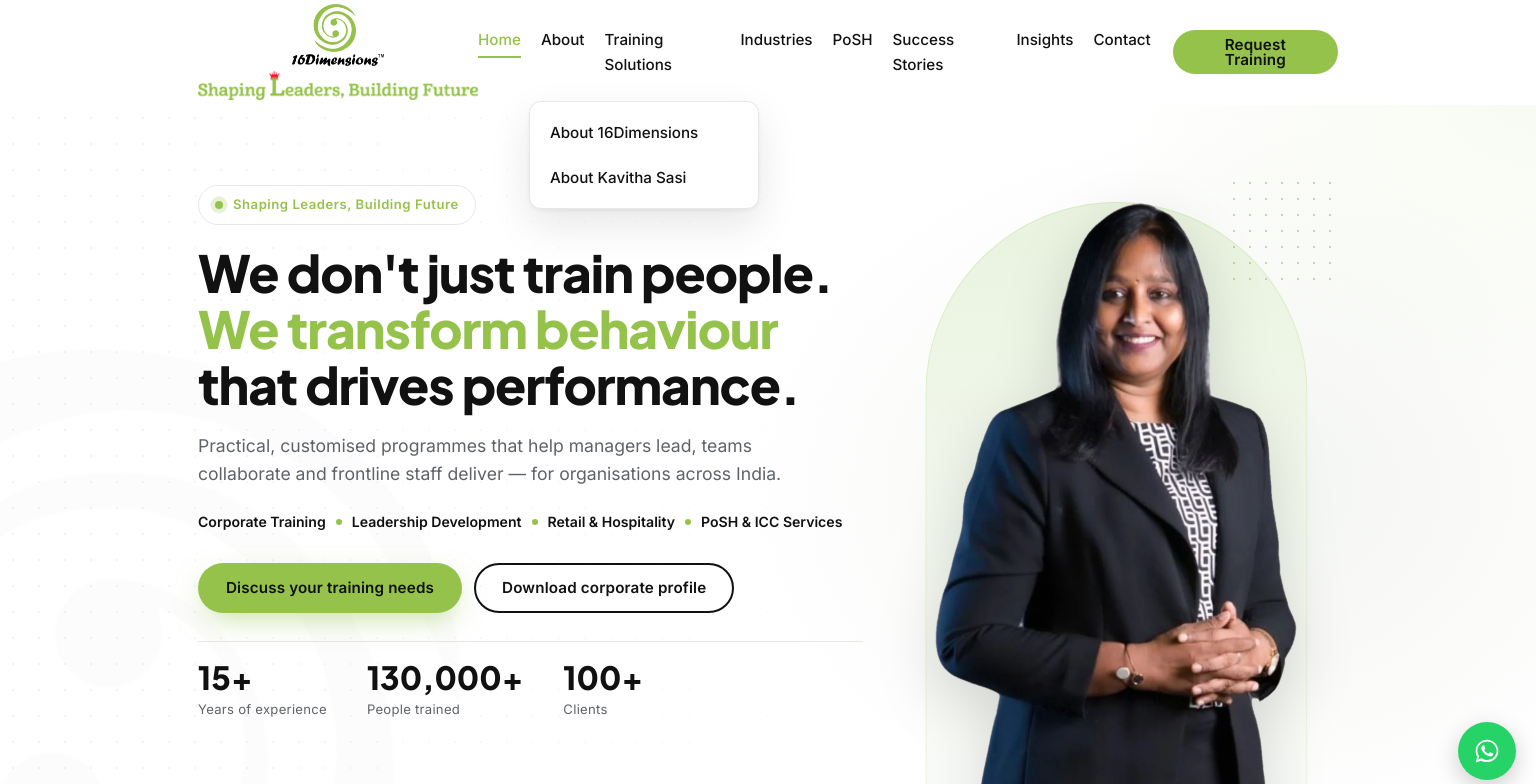
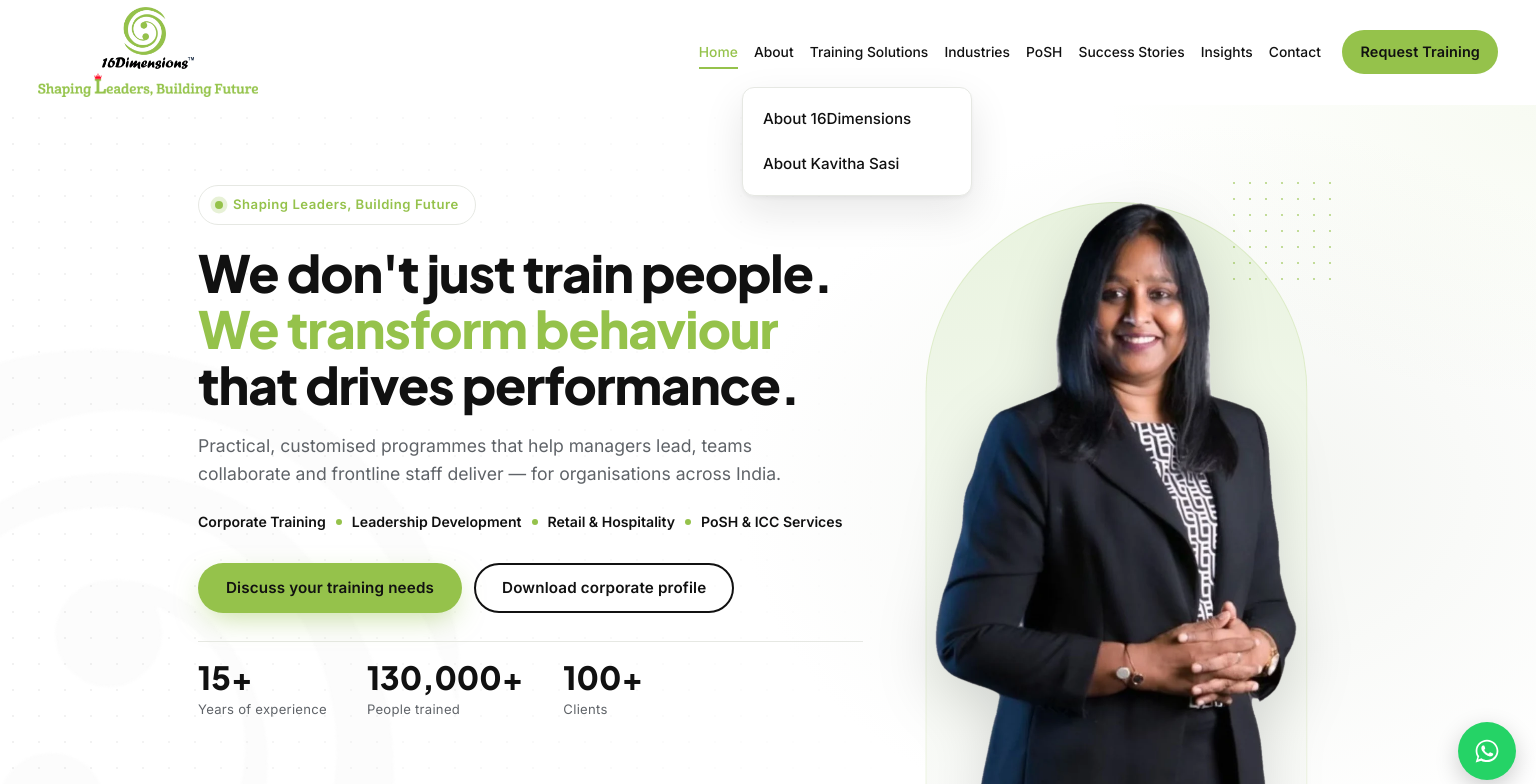
Before and after one commit to vishnu082004/16d, a React (Vite) app in the folder website/: page / in a window 1536 px wide. Shown: the top 784 px of the page. Built offline with nearby package versions, Linux system fonts and the light colour scheme.

Commit message:
Keep desktop navbar links on one row

```diff
--- a/website/src/styles.css
+++ b/website/src/styles.css
@@ -229,20 +229,9 @@ a {
   line-height: 1;
 }
 .logo-lockup__tagline {
-  width: 280px;
+  width: 220px;
   height: auto;
   margin-top: 3px;
-}
-@media (max-width: 560px) {
-  :root {
-    --header-h: 88px;
-  }
-  .header .logo {
-    height: 52px;
-  }
-  .header .logo-lockup__tagline {
-    width: min(240px, 72vw);
-  }
 }
 .footer .logo {
   height: 72px;
@@ -271,8 +260,11 @@ a {
   align-items: center;
   justify-content: space-between;
   height: var(--header-h);
+  max-width: 1500px;
+  gap: 28px;
 }
 .header__logo {
+  flex: 0 0 auto;
   text-decoration: none;
 }
 
@@ -321,7 +313,7 @@ a {
 }
 
 /* Desktop nav */
-@media (min-width: 1101px) {
+@media (min-width: 1281px) {
   /* blur only on desktop: backdrop-filter would trap the fixed mobile menu inside the header */
   .header {
     background: rgba(255, 255, 255, 0.92);
@@ -330,11 +322,15 @@ a {
   .nav {
     display: flex;
     align-items: center;
-    gap: 22px;
+    flex: 0 0 auto;
+    flex-wrap: nowrap;
+    gap: clamp(12px, 1.4vw, 22px);
   }
   .nav__list {
     display: flex;
-    gap: 20px;
+    flex: 0 0 auto;
+    flex-wrap: nowrap;
+    gap: clamp(10px, 1.05vw, 18px);
   }
   .nav__item {
     position: relative;
@@ -343,6 +339,8 @@ a {
     display: inline-block;
     padding: 24px 0;
     position: relative;
+    white-space: nowrap;
+    font-size: clamp(0.82rem, 0.9vw, 0.95rem);
   }
   .nav__link::after {
     content: '';
@@ -393,12 +391,24 @@ a {
   }
   .nav__cta {
     min-height: 44px;
-    padding: 0 20px;
+    flex: 0 0 auto;
+    padding: 0 16px;
+    white-space: nowrap;
+    font-size: 0.9rem;
   }
 }
 
 /* Mobile nav */
-@media (max-width: 1100px) {
+@media (max-width: 1280px) {
+  :root {
+    --header-h: 88px;
+  }
+  .header .logo {
+    height: 50px;
+  }
+  .header .logo-lockup__tagline {
+    width: min(210px, 68vw);
+  }
   .burger {
     display: block;
   }
```
Also changed, not shown: 28 other files (tests, documents, lock files or other folders).
